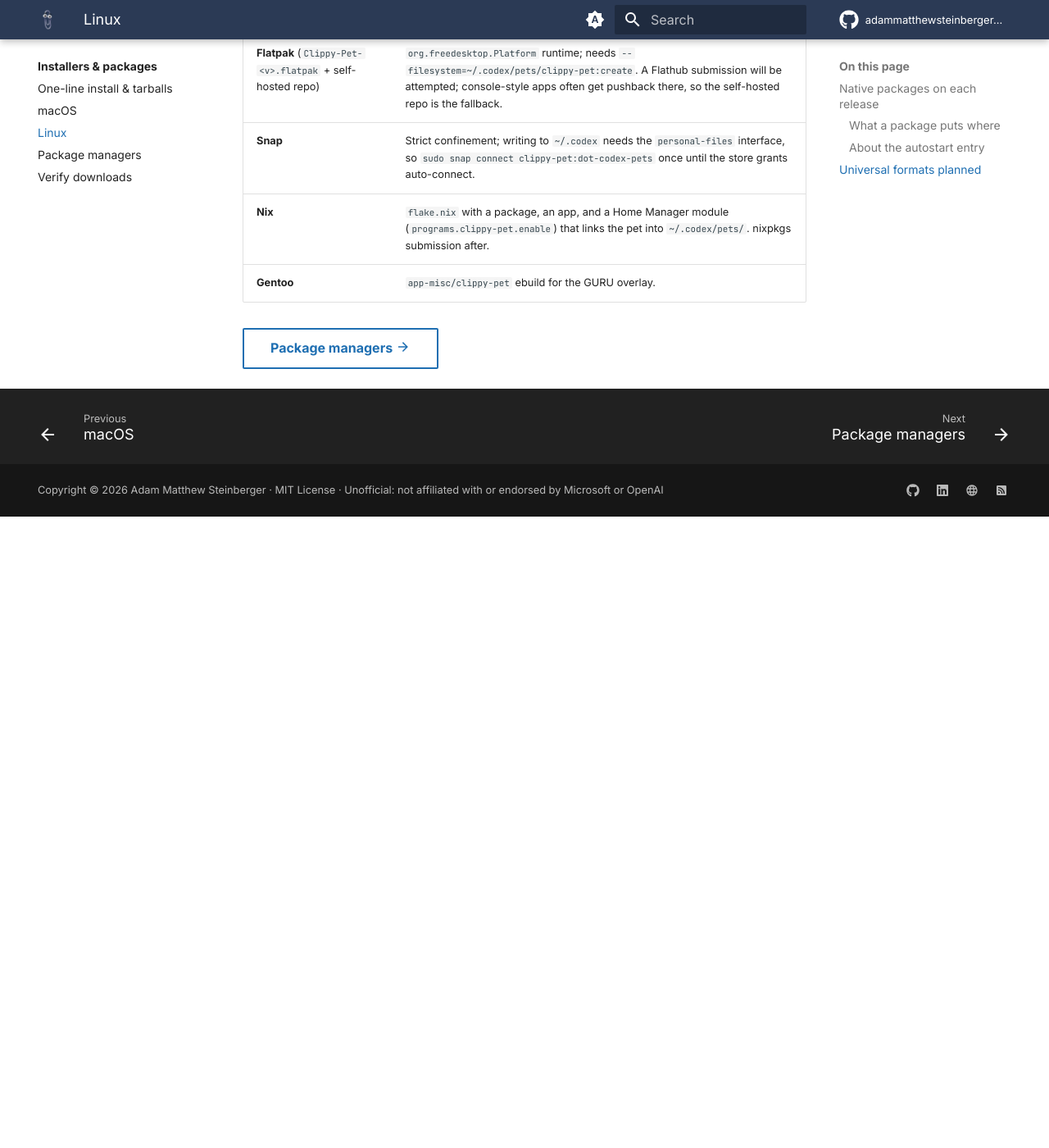
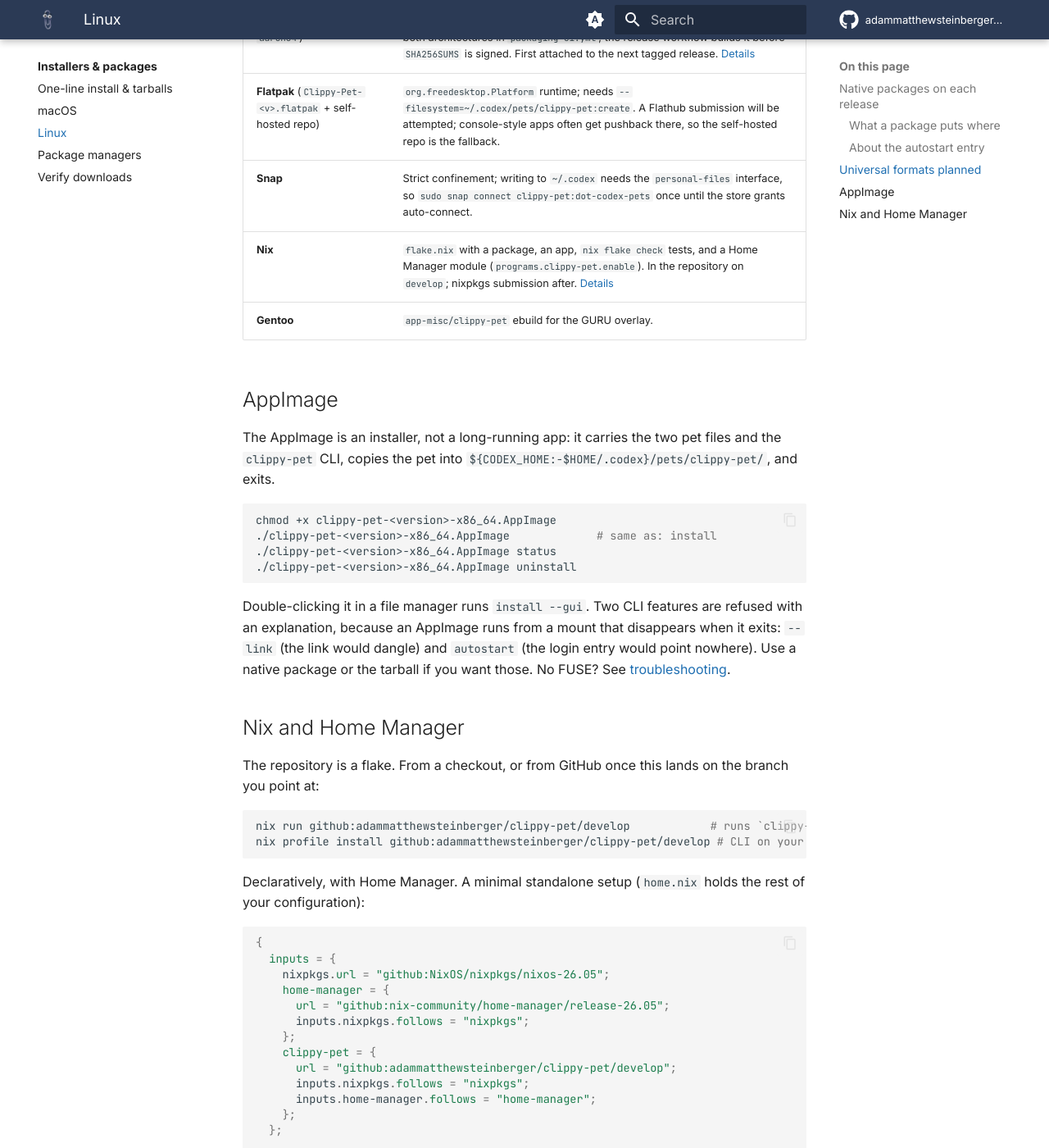
Before and after one commit to adammatthewsteinberger/clippy-pet, an MkDocs documentation site: the page built from docs/packages/linux.md, in a window 1280 px wide and 1400 px high, scrolled down 1605 px. Shown: the whole window at 82% size. Built offline with MkDocs 1.6.1 and Material for MkDocs 9.7.7, drawn with Linux system fonts in a browser that asks for light colours; plug-ins that fetch from the network failed and are left out; comment, search, counter and statistics services are not loaded; before the commit the page ends 2235 px from its top, so only the background shows below that; some of the changed text lies outside the part shown.

Commit message:
feat(packaging): AppImages for x86_64/aarch64 and a Nix flake with Home Manager module
AppImage (#32)
- packaging/appimage/build.sh packs one architecture-independent AppDir
  with each architecture's type2 runtime. appimagetool 1.9.1 and runtime
  20251108 are pinned to exact releases and verified by SHA-256.
- AppRun exports CLIPPY_PET_DATA, runs `install --gui` when double-clicked
  (no args, no TTY), and refuses --link and autostart, which would leave
  references to the transient mount behind.
- release.yml builds the AppImages before "Checksums", so they are in the
  cosign-signed SHA256SUMS and covered by the build attestation.
- packaging-ci.yml builds them and smoke-tests install/status/refusals/
  uninstall on native ubuntu-latest and ubuntu-24.04-arm runners.
- Tested locally in native linux/arm64 ubuntu:24.04: both AppImages
  build; the aarch64 one installs a byte-identical pet, reports current,
  refuses --link/autostart with exit 2, honours CODEX_HOME, and uninstalls.

Nix (#31)
- flake.nix: clippy-pet package (lib.fileset keeps the 19 MB of source
  art out of the store; the output is 1.7 MB), `nix run`, and a Home
  Manager module (programs.clippy-pet.{enable,codexHome,installCli,package}).
- CODEX_HOME can't be read during pure flake evaluation, so the module
  exposes codexHome and documents setting it to match.
- `nix flake check` installs the pet into a scratch CODEX_HOME and compares
  it byte for byte, and evaluates the module's file targets. CI runs it on
  Linux x86_64/aarch64 and macOS. Passed locally on aarch64-linux; the
  documented Home Manager example was also built into a real generation.

Status chips stay *planned* on purpose: AppImage flips to "on each
release" after a tagged release ships it, Nix to "live" once CI is green
on develop.

Closes #31
Closes #32

Co-Authored-By: Claude Opus 5.5 <noreply@anthropic.com>
Made-With: Made with ❤️ by [Vibey](https://the-vibey-project.github.io/vibey/), Developed by [Adam Matthew Steinberger](https://vibewithadam.matthewsteinberger.com/) ([@adammatthewsteinberger](https://github.com/adammatthewsteinberger/)).

````diff
--- a/docs/packages/linux.md
+++ b/docs/packages/linux.md
@@ -82,14 +82,77 @@ Or just delete the pet: `clippy-pet uninstall` doesn't get re-installed by `sync
 
 ## Universal formats <span class="cp-chip cp-chip--planned">planned</span>
 
-Designed and scaffolded, not yet built by CI. Each will land on the releases page and this table will flip to *on each release*:
+Each will land on the releases page and flip to *on each release* only after a tagged release has actually shipped it. AppImage and Nix are further along than the rest; see their sections below.
 
 | Format | Notes |
 |---|---|
-| **AppImage** (`x86_64`, `aarch64`) | Script-only AppDir; run with no arguments and no TTY to get the GUI installer. Some minimal systems need `--appimage-extract-and-run`. |
+| **AppImage** (`x86_64`, `aarch64`) | Built by `packaging/appimage/build.sh` and smoke-tested on native runners of both architectures in `packaging-ci.yml`; the release workflow builds it before `SHA256SUMS` is signed. First attached to the next tagged release. [Details](#appimage) |
 | **Flatpak** (`Clippy-Pet-<v>.flatpak` + self-hosted repo) | `org.freedesktop.Platform` runtime; needs `--filesystem=~/.codex/pets/clippy-pet:create`. A Flathub submission will be attempted; console-style apps often get pushback there, so the self-hosted repo is the fallback. |
 | **Snap** | Strict confinement; writing to `~/.codex` needs the `personal-files` interface, so `sudo snap connect clippy-pet:dot-codex-pets` once until the store grants auto-connect. |
-| **Nix** | `flake.nix` with a package, an app, and a Home Manager module (`programs.clippy-pet.enable`) that links the pet into `~/.codex/pets/`. nixpkgs submission after. |
+| **Nix** | `flake.nix` with a package, an app, `nix flake check` tests, and a Home Manager module (`programs.clippy-pet.enable`). In the repository on `develop`; nixpkgs submission after. [Details](#nix-and-home-manager) |
 | **Gentoo** | `app-misc/clippy-pet` ebuild for the GURU overlay. |
 
+## AppImage
+
+The AppImage is an installer, not a long-running app: it carries the two pet files and the `clippy-pet` CLI, copies the pet into `${CODEX_HOME:-$HOME/.codex}/pets/clippy-pet/`, and exits.
+
+```sh
+chmod +x clippy-pet-<version>-x86_64.AppImage
+./clippy-pet-<version>-x86_64.AppImage             # same as: install
+./clippy-pet-<version>-x86_64.AppImage status
+./clippy-pet-<version>-x86_64.AppImage uninstall
+```
+
+Double-clicking it in a file manager runs `install --gui`. Two CLI features are refused with an explanation, because an AppImage runs from a mount that disappears when it exits: `--link` (the link would dangle) and `autostart` (the login entry would point nowhere). Use a native package or the tarball if you want those. No FUSE? See [troubleshooting](../get-started/troubleshooting.md#appimage-wont-start).
+
+## Nix and Home Manager
+
+The repository is a flake. From a checkout, or from GitHub once this lands on the branch you point at:
+
+```sh
+nix run github:adammatthewsteinberger/clippy-pet/develop            # runs `clippy-pet install`
+nix profile install github:adammatthewsteinberger/clippy-pet/develop # CLI on your PATH
+```
+
+Declaratively, with Home Manager. A minimal standalone setup (`home.nix` holds the rest of your configuration):
+
+```nix
+{
+  inputs = {
+    nixpkgs.url = "github:NixOS/nixpkgs/nixos-26.05";
+    home-manager = {
+      url = "github:nix-community/home-manager/release-26.05";
+      inputs.nixpkgs.follows = "nixpkgs";
+    };
+    clippy-pet = {
+      url = "github:adammatthewsteinberger/clippy-pet/develop";
+      inputs.nixpkgs.follows = "nixpkgs";
+      inputs.home-manager.follows = "home-manager";
+    };
+  };
+
+  outputs = { nixpkgs, home-manager, clippy-pet, ... }: {
+    homeConfigurations.you = home-manager.lib.homeManagerConfiguration {
+      pkgs = nixpkgs.legacyPackages.x86_64-linux;
+      modules = [
+        clippy-pet.homeManagerModules.default
+        { programs.clippy-pet.enable = true; }
+        ./home.nix
+      ];
+    };
+  };
+}
+```
+
+That places `pet.json` and `spritesheet.webp` in `~/.codex/pets/clippy-pet/` as files Home Manager manages, so they update with your generation and disappear if you disable the module. Options:
+
+| Option | Default | Meaning |
+|---|---|---|
+| `programs.clippy-pet.enable` | `false` | Install the pet. |
+| `programs.clippy-pet.codexHome` | `".codex"` | Codex home, relative to your home directory. If you set `CODEX_HOME`, set this to match: flakes evaluate purely, so the module can't read your shell's environment. |
+| `programs.clippy-pet.installCli` | `false` | Also put `clippy-pet` (for `status`, `path`, `version`) on your `PATH`. |
+| `programs.clippy-pet.package` | this flake's package | Override the package. |
+
+`nix flake check` builds the package, installs the pet into a scratch `CODEX_HOME` and compares it byte for byte, and evaluates the Home Manager module to confirm its file targets. CI runs it on x86_64 and aarch64 Linux and on macOS. The status stays *planned* until that has run green on `develop`.
+
 [Package managers :material-arrow-right:](managers.md){ .md-button }
````
Also changed, not shown: CHANGELOG.md (+2 -0 lines), docs/get-started/troubleshooting.md (+1 -1 lines), docs/packages/index.md (+1 -1 lines), docs/packages/managers.md (+1 -1 lines), docs/project/packaging.md (+12 -3 lines), docs/project/roadmap.md (+3 -2 lines), 7 other files.
